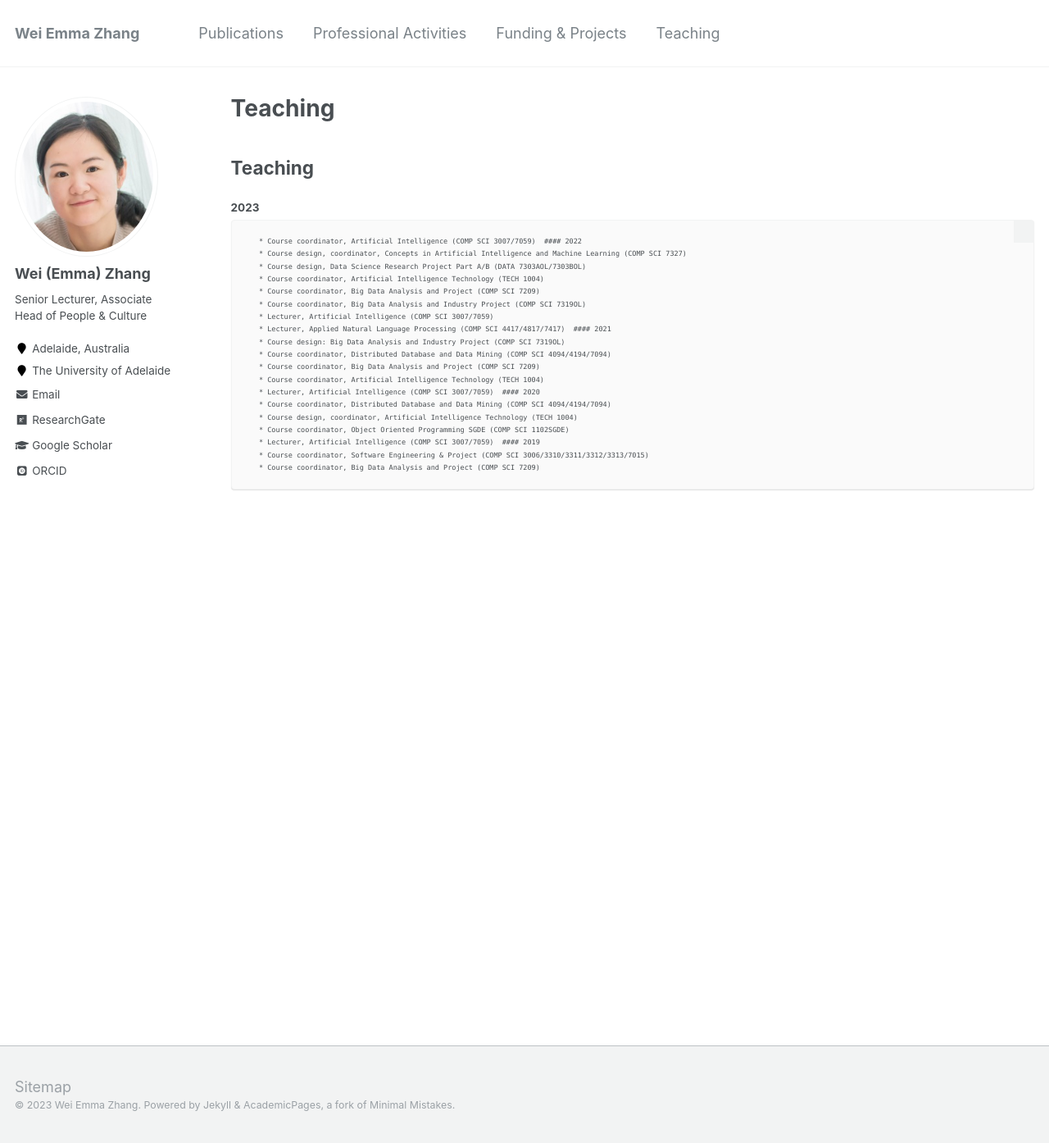
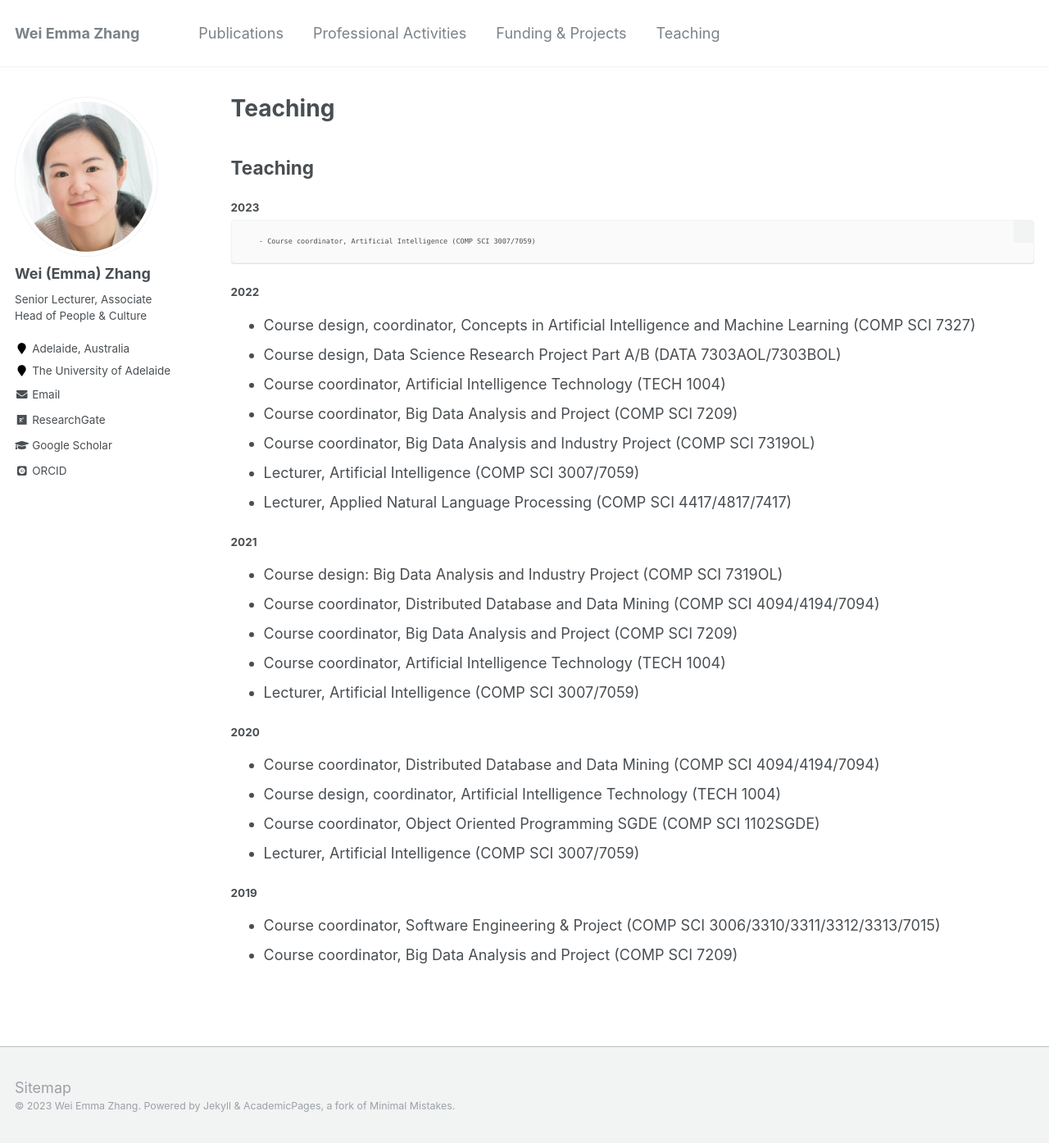
Before and after one commit to weiezhang/weiezhang.github.io, a Jekyll site: the page built from _pages/teaching.md, in a window 1280 px wide and 1394 px high. Shown: the whole window at 82% size. Built offline with Jekyll 4.4.1, drawn with Linux system fonts in a browser that asks for light colours; some web fonts are replaced.

```diff
--- a/_pages/teaching.md
+++ b/_pages/teaching.md
@@ -11,26 +11,30 @@ author_profile: true
 ## Teaching
 
 #### 2023
-       * Course coordinator, Artificial Intelligence (COMP SCI 3007/7059)
+       - Course coordinator, Artificial Intelligence (COMP SCI 3007/7059)
+
 #### 2022
-	   * Course design, coordinator, Concepts in Artificial Intelligence and Machine Learning (COMP SCI 7327)
-	   * Course design, Data Science Research Project Part A/B (DATA 7303AOL/7303BOL)
-	   * Course coordinator, Artificial Intelligence Technology (TECH 1004)
-	   * Course coordinator, Big Data Analysis and Project (COMP SCI 7209)
-	   * Course coordinator, Big Data Analysis and Industry Project (COMP SCI 7319OL)
-	   * Lecturer, Artificial Intelligence (COMP SCI 3007/7059)
-	   * Lecturer, Applied Natural Language Processing (COMP SCI 4417/4817/7417)
+- Course design, coordinator, Concepts in Artificial Intelligence and Machine Learning (COMP SCI 7327)
+- Course design, Data Science Research Project Part A/B (DATA 7303AOL/7303BOL)
+- Course coordinator, Artificial Intelligence Technology (TECH 1004)
+- Course coordinator, Big Data Analysis and Project (COMP SCI 7209)
+- Course coordinator, Big Data Analysis and Industry Project (COMP SCI 7319OL)
+- Lecturer, Artificial Intelligence (COMP SCI 3007/7059)
+- Lecturer, Applied Natural Language Processing (COMP SCI 4417/4817/7417)
+
 #### 2021
-	   * Course design: Big Data Analysis and Industry Project (COMP SCI 7319OL)
-	   * Course coordinator, Distributed Database and Data Mining (COMP SCI 4094/4194/7094)
-	   * Course coordinator, Big Data Analysis and Project (COMP SCI 7209)
-	   * Course coordinator, Artificial Intelligence Technology (TECH 1004)
-	   * Lecturer, Artificial Intelligence (COMP SCI 3007/7059)
+- Course design: Big Data Analysis and Industry Project (COMP SCI 7319OL)
+- Course coordinator, Distributed Database and Data Mining (COMP SCI 4094/4194/7094)
+- Course coordinator, Big Data Analysis and Project (COMP SCI 7209)
+- Course coordinator, Artificial Intelligence Technology (TECH 1004)
+- Lecturer, Artificial Intelligence (COMP SCI 3007/7059)
+
 #### 2020
-       * Course coordinator, Distributed Database and Data Mining (COMP SCI 4094/4194/7094)
-	   * Course design, coordinator, Artificial Intelligence Technology (TECH 1004)
-	   * Course coordinator, Object Oriented Programming SGDE (COMP SCI 1102SGDE)
-	   * Lecturer, Artificial Intelligence (COMP SCI 3007/7059)
+- Course coordinator, Distributed Database and Data Mining (COMP SCI 4094/4194/7094)
+- Course design, coordinator, Artificial Intelligence Technology (TECH 1004)
+- Course coordinator, Object Oriented Programming SGDE (COMP SCI 1102SGDE)
+- Lecturer, Artificial Intelligence (COMP SCI 3007/7059)
+
 #### 2019
-	   * Course coordinator, Software Engineering & Project (COMP SCI 3006/3310/3311/3312/3313/7015)
-	   * Course coordinator, Big Data Analysis and Project (COMP SCI 7209)
+- Course coordinator, Software Engineering & Project (COMP SCI 3006/3310/3311/3312/3313/7015)
+- Course coordinator, Big Data Analysis and Project (COMP SCI 7209)
```
